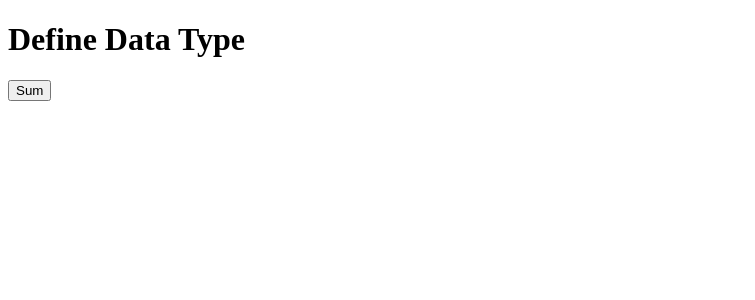
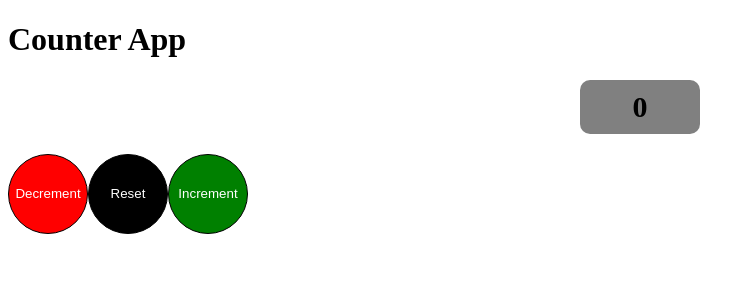
Before and after one commit to Zanna-dev/angular-v19-tutorial, an Angular app: page / in a window 1280 px wide. Shown: the top 300 px of the page, without its empty margins (0-755 px from the left). Built offline with nearby package versions, Linux system fonts and the light colour scheme.

Commit message:
Make Counter App

```diff
--- a/src/app/app.component.css
+++ b/src/app/app.component.css
@@ -0,0 +1,36 @@
+.btn {
+    width: 80px;
+    height: 80px;
+    border-radius: 50px;
+    border: 1px solid #000;
+    margin: 10x;
+    color: #fff;
+    cursor: pointer;
+}
+
+.bg-red {
+    background-color: red;
+}
+
+.bg-green {
+    background-color: green;
+}
+
+.bg-black {
+    background-color: black;
+}
+
+.btn:hover {
+    border: 1px solid #fff;
+}
+
+.count {
+    font-size: 30px;
+    margin: auto;
+    margin-bottom: 20px;
+    width: 100px;
+    background-color: gray;
+    text-align: center;
+    padding: 10px;
+    border-radius: 10px;
+}
--- a/src/app/app.component.html
+++ b/src/app/app.component.html
@@ -1,7 +1,49 @@
+<h1>Counter App</h1>
+<div>
+    <h3 class="count">{{count}}</h3>
+    <div>
+        <button (click)="handleCounter('minus')"  class="btn bg-red">Decrement</button>
+        <button (click)="handleCounter('reset')"  class="btn bg-black">Reset</button>
+        <button (click)="handleCounter('plus')" class="btn bg-green">Increment</button>
+    </div>
+</div>
+
+
+
+
+
+
+
+
+
+
+
+
+
+
+
+
+
+
+
+
+
+
+
+
+
+
+
+
+
+
+
+
+
 <!-- <h1>Interpolation in Angular</h1> -->
 <!-- <h2>{{data+data2}}</h2> -->
 <!-- {{name}} -->
- <!-- <h1>{{20+10}}</h1>
+<!-- <h1>{{20+10}}</h1>
  <h2>{{'hello'.toUpperCase()}}</h2>
  <h3>{{10==10}}</h3>
  <h2>{{data==data2}}</h2>
@@ -16,5 +58,5 @@
 <app-profile></app-profile> -->
 
 <!-- <button (click)="otherFunction()">Click me</button> -->
- <h1>Define Data Type</h1>
- <button (click)="sum(100,20)">Sum</button>
+<!-- <h1>Define Data Type</h1>
+ <button (click)="sum(100,20)">Sum</button> -->
--- a/src/app/app.component.ts
+++ b/src/app/app.component.ts
@@ -13,26 +13,44 @@
   styleUrl: './app.component.css'
 })
 export class AppComponent {
-  title = 'Code Step By Step';
-  name:string = "sidhu";
-  data:number | string = 30;
-  userLogin:boolean = true;
-  info:any = "this is some data";
-  email="ancestest.com"
-
-  apple(){
-    this.data = "abc";
-    this.info = 100;
-
-    this.info = true
-    this.info = []
+  count:number = 0
+  handleIncrement(){
+    this.count = this.count + 1
   }
 
-  sum(a:number,b:number){
-    let x : number | string = 10
-  console.log(a+b);
+   handleDecrement(){
+    this.count = this.count - 1
   }
+
+   handleReset(){
+    this.count = 0
+  }
+
+  handleCounter(val:string){
+    if(val=='minus'){
+      this.count=this.count-1
+    }else if(val=='plus'){
+      this.count=this.count+1
+    }else{
+      this.count = 0
+    }
+  }
+   title = 'Code Step By Step';
 }
+
+
+
+
+
+
+
+
+
+
+
+
+
+
 
 
 // name = "Anil Sidhu";
@@ -49,3 +67,23 @@
   // otherFunction(){
   //   console.log("other function")
   // }
+
+
+  // name:string = "sidhu";
+  // data:number | string = 30;
+  // userLogin:boolean = true;
+  // info:any = "this is some data";
+  // email="ancestest.com"
+
+  // apple(){
+  //   this.data = "abc";
+  //   this.info = 100;
+
+  //   this.info = true
+  //   this.info = []
+  // }
+
+  // sum(a:number,b:number){
+  //   let x : number | string = 10
+  // console.log(a+b);
+  // }
```
